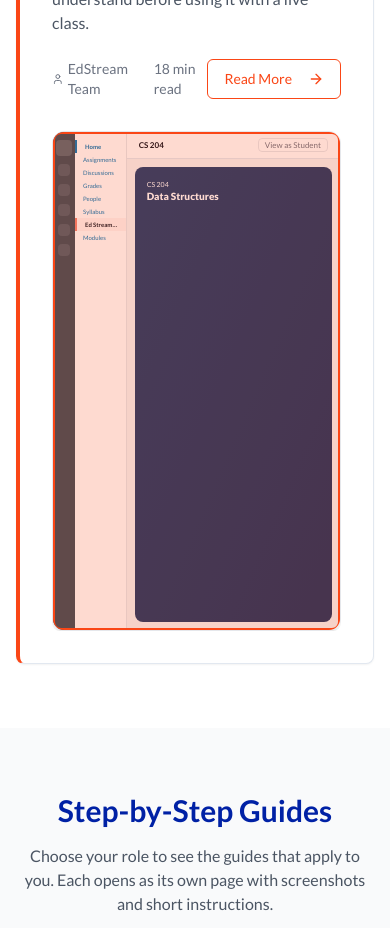
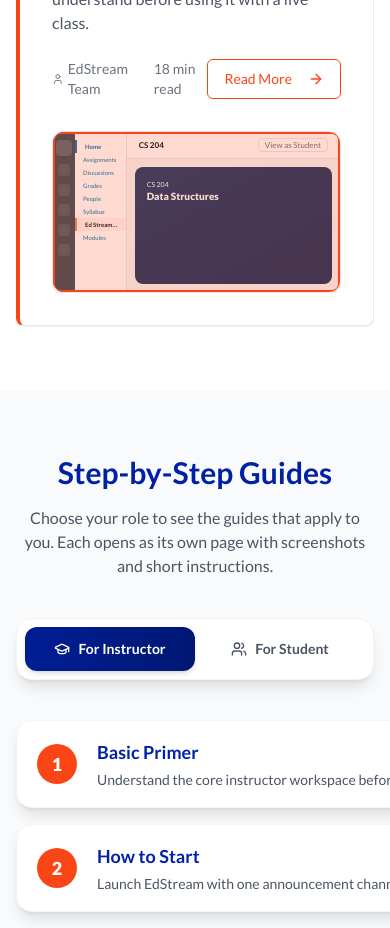
Before and after one commit to WangAlyssa/Edstream_V2, a React (Vite) app: page /Edstream_V2/guides in a window 390 px wide. Shown: the part 840-1768 px from the top of the page. Built offline with nearby package versions, Linux system fonts and the light colour scheme.

Commit message:
Use 16:9 aspect ratio for all feature and guide demo frames.
Matches 1920×1080 proportions while keeping width responsive in the layout.

Co-authored-by: Cursor <cursoragent@cursor.com>

```diff
--- a/src/components/figma/FigmaMockContainer.tsx
+++ b/src/components/figma/FigmaMockContainer.tsx
@@ -1,12 +1,8 @@
 import type { ReactNode } from "react";
 
-/** Ensures mock frames are never cropped — composer always visible. */
+/** 16:9 frame (1920×1080 ratio) — composer always visible, never cropped. */
 export const FigmaMockContainer = ({ children, variant = "feature" }: { children: ReactNode; variant?: "feature" | "guide" }) => (
-  <div
-    className={`relative w-full overflow-hidden rounded-xl border border-gray-200 bg-white shadow-xl ${
-      variant === "feature" ? "h-[560px]" : "h-[500px]"
-    }`}
-  >
+  <div className="relative aspect-video w-full overflow-hidden rounded-xl border border-gray-200 bg-white shadow-xl">
     <div className="h-full min-h-0 w-full overflow-hidden">{children}</div>
   </div>
 );
```
